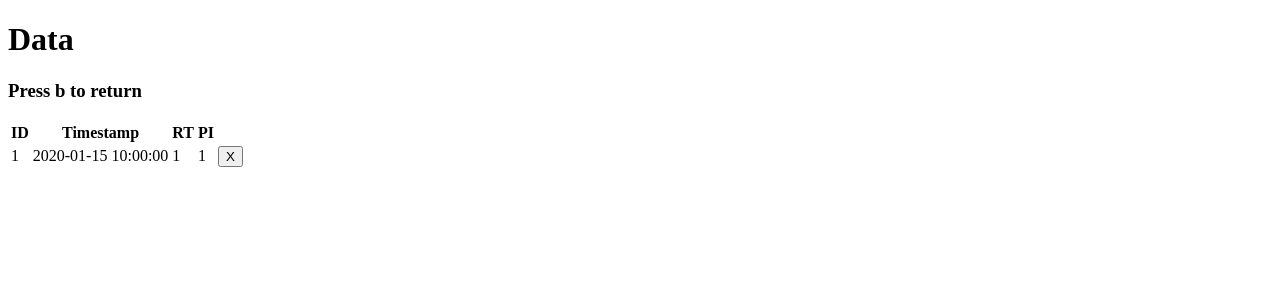
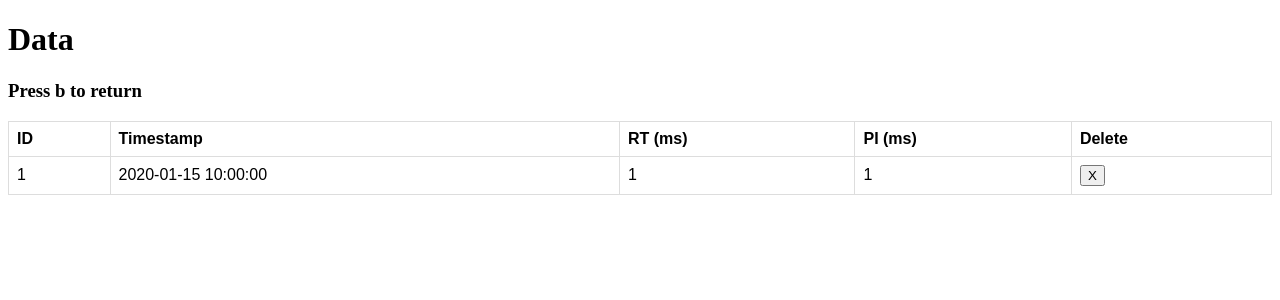
Before and after one commit to BrianZhang1/Reaction-Timer, a Flask app: page /view in a window 1280 px wide. Shown: the top 300 px of the page. Run offline with Flask 2, Linux system fonts and the light colour scheme; tables that the repository leaves empty hold one stand-in row (values such as "Sample post").

Commit message:
Neater tables for viewing

```diff
--- a/static/styles.css
+++ b/static/styles.css
@@ -28,3 +28,19 @@
     left: 50%;
     transform: translate(-50%, 0);
 }
+table {
+    font-family: arial, sans-serif;
+    border-collapse: collapse;
+    width: 100%;
+}
+
+td,
+th {
+    border: 1px solid #dddddd;
+    text-align: left;
+    padding: 8px;
+}
+
+tr:nth-child(even) {
+    background-color: #dddddd;
+}
--- a/templates/view.html
+++ b/templates/view.html
@@ -3,6 +3,7 @@
     <head>
         <meta charset="UTF-8" />
         <meta name="viewport" content="width=device-width, initial-scale=1.0" />
+        <link rel="stylesheet" href="../static/styles.css" />
         <title>View DB</title>
     </head>
     <body>
@@ -13,8 +14,9 @@
                 <tr>
                     <th>ID</th>
                     <th>Timestamp</th>
-                    <th>RT</th>
-                    <th>PI</th>
+                    <th>RT (ms)</th>
+                    <th>PI (ms)</th>
+                    <th>Delete</th>
                 </tr>
             </thead>
             <tbody>
```
